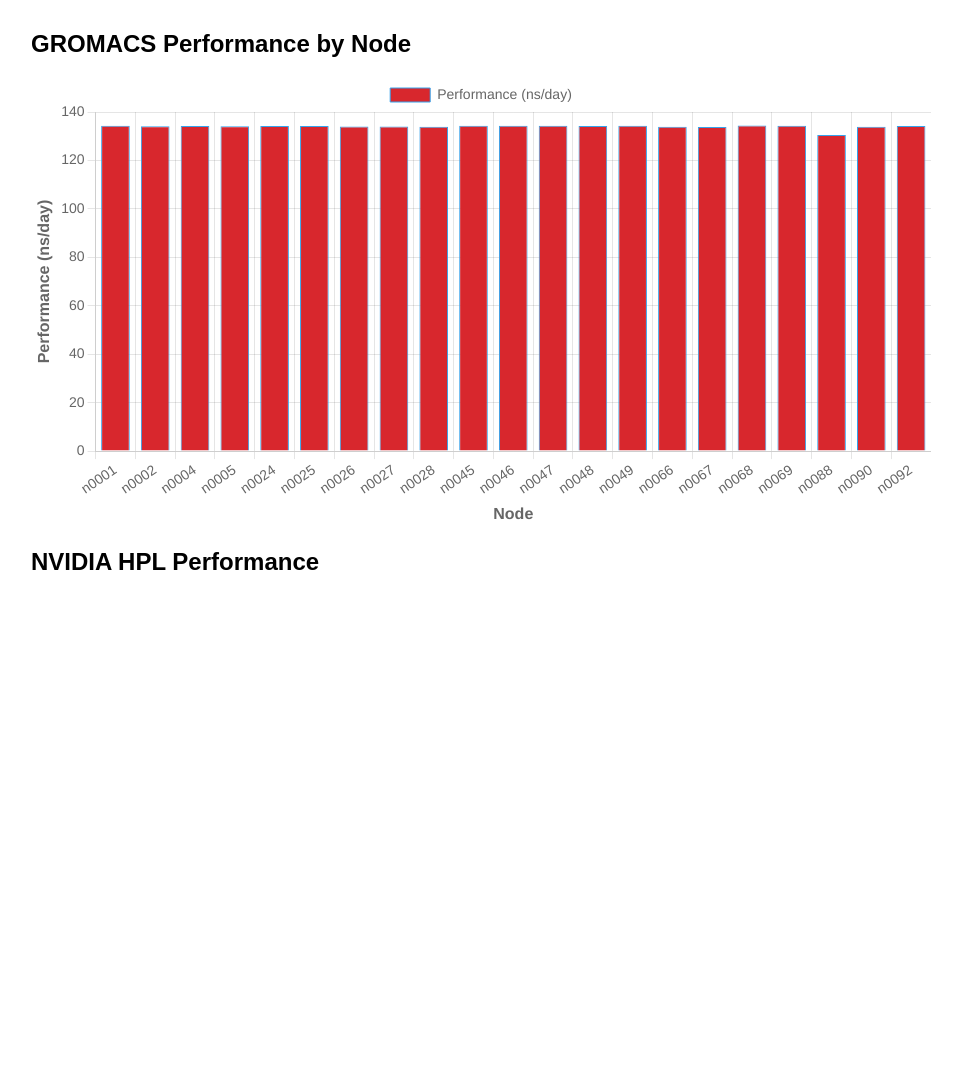
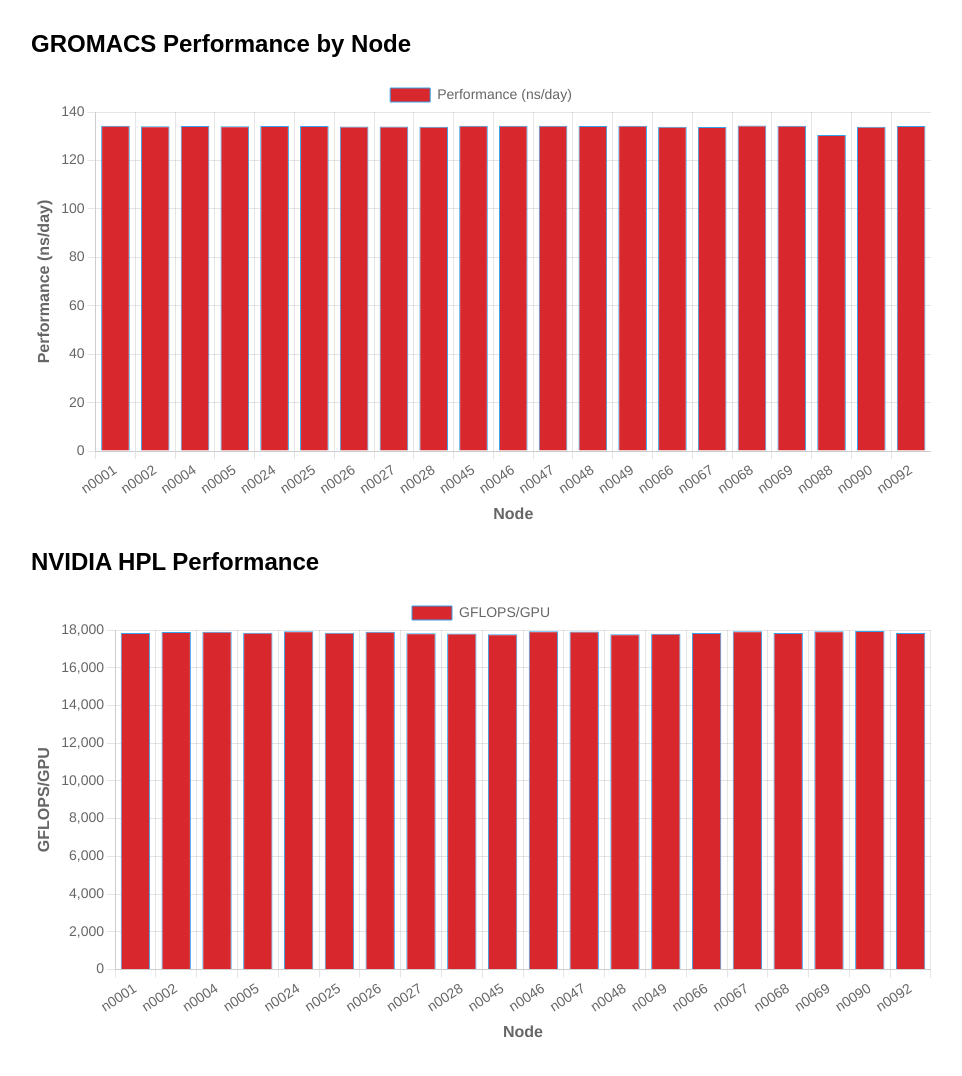
Before and after one commit to absrocks/wulver-maintenance, a plain HTML site: page index.html in a window 1280 px wide. Shown: the whole page, without its empty margins (159-1121 px from the left). Before the commit the page ends 800 px from the top, so only its background shows below. Drawn offline with nearby package versions, Linux system fonts and the light colour scheme.

Commit message:
NVIDIA HPL Performance added

```diff
--- a/index.html
+++ b/index.html
@@ -106,21 +106,22 @@
     });
   </script>
 <h2>NVIDIA HPL Performance</h2>
+<canvas id="hplChart"></canvas>
+
 <script>
   fetch('data/hpl_gflops_per_gpu.json')
     .then(response => response.json())
     .then(data => {
-      // Optional: sort by file_number
+      // Optional: sort by node number
       data.sort((a, b) => {
-      parseInt(a["Node Number"].slice(1), 10) -
-      parseInt(b["Node Number"].slice(1), 10)
-    );
+        return parseInt(a["Node Number"].slice(1), 10) -
+               parseInt(b["Node Number"].slice(1), 10);
+      });
 
       const labels = data.map(d => d["Node Number"]);
       const gflops = data.map(d => d["Gflops_per_GPU"]);
 
-
-    const ctx = document.getElementById('perfChart').getContext('2d');
+      const ctx = document.getElementById('hplChart').getContext('2d');
 
       new Chart(ctx, {
         type: 'bar',
@@ -128,9 +129,9 @@
           labels: labels,
           datasets: [{
             label: 'GFLOPS/GPU',
-              data: perfValues,
+            data: gflops,
             backgroundColor: '#d8272d',   // bar fill
-              borderColor: 'rgba(54, 162, 235, 1)',         // bar outline
+            borderColor: 'rgba(54, 162, 235, 1)', // bar outline
             borderWidth: 1
           }]
         },
@@ -156,7 +157,7 @@
               },
               ticks: {
                 font: {
-                 size: 14          // X-axis tick label size
+                  size: 14   // X-axis tick label size
                 }
               }
             },
@@ -183,5 +184,6 @@
       console.error('Error loading JSON:', err);
     });
 </script>
+
 </body>
 </html>
```
Lines whose indentation alone changed are shown as unchanged.
